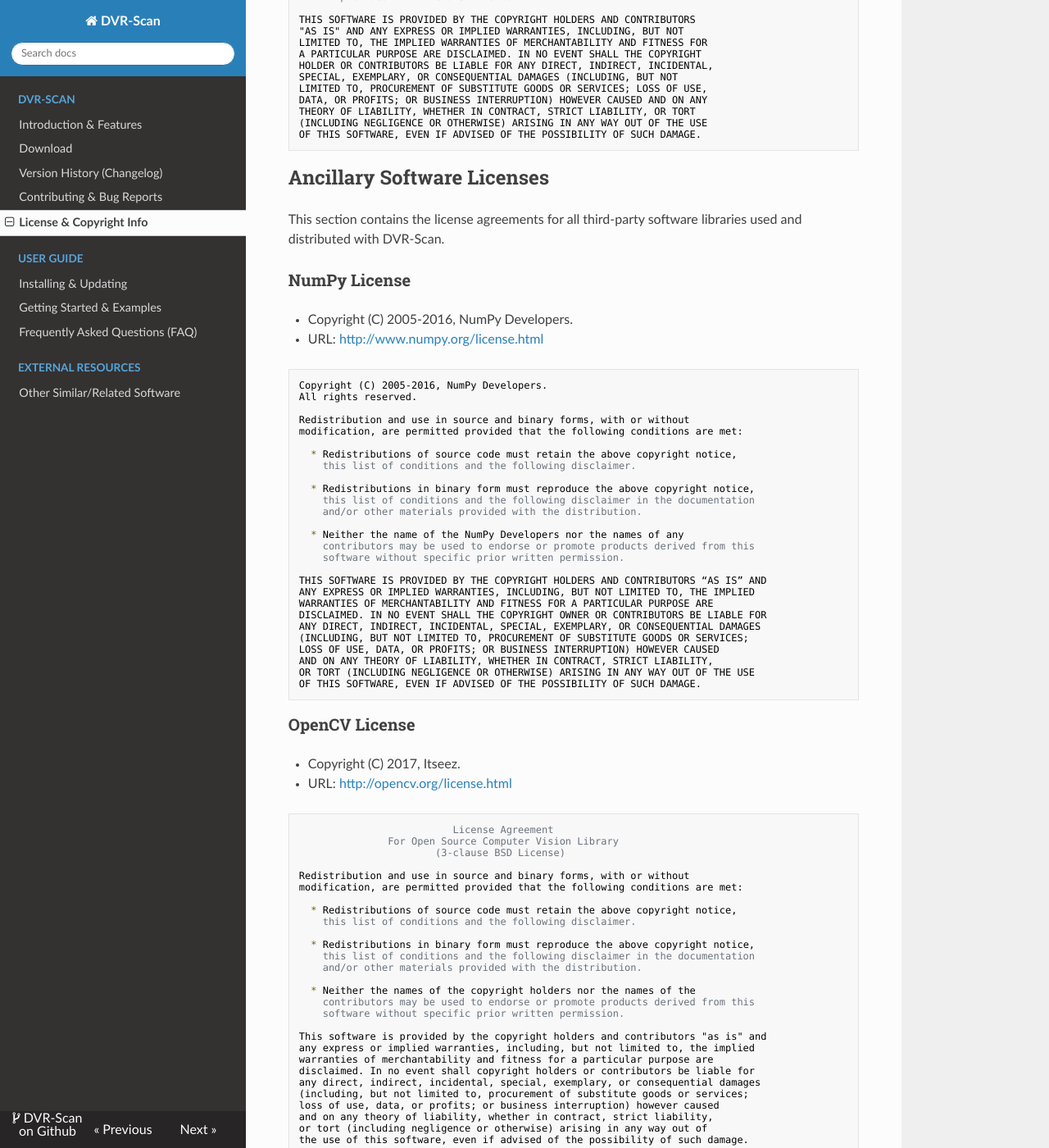
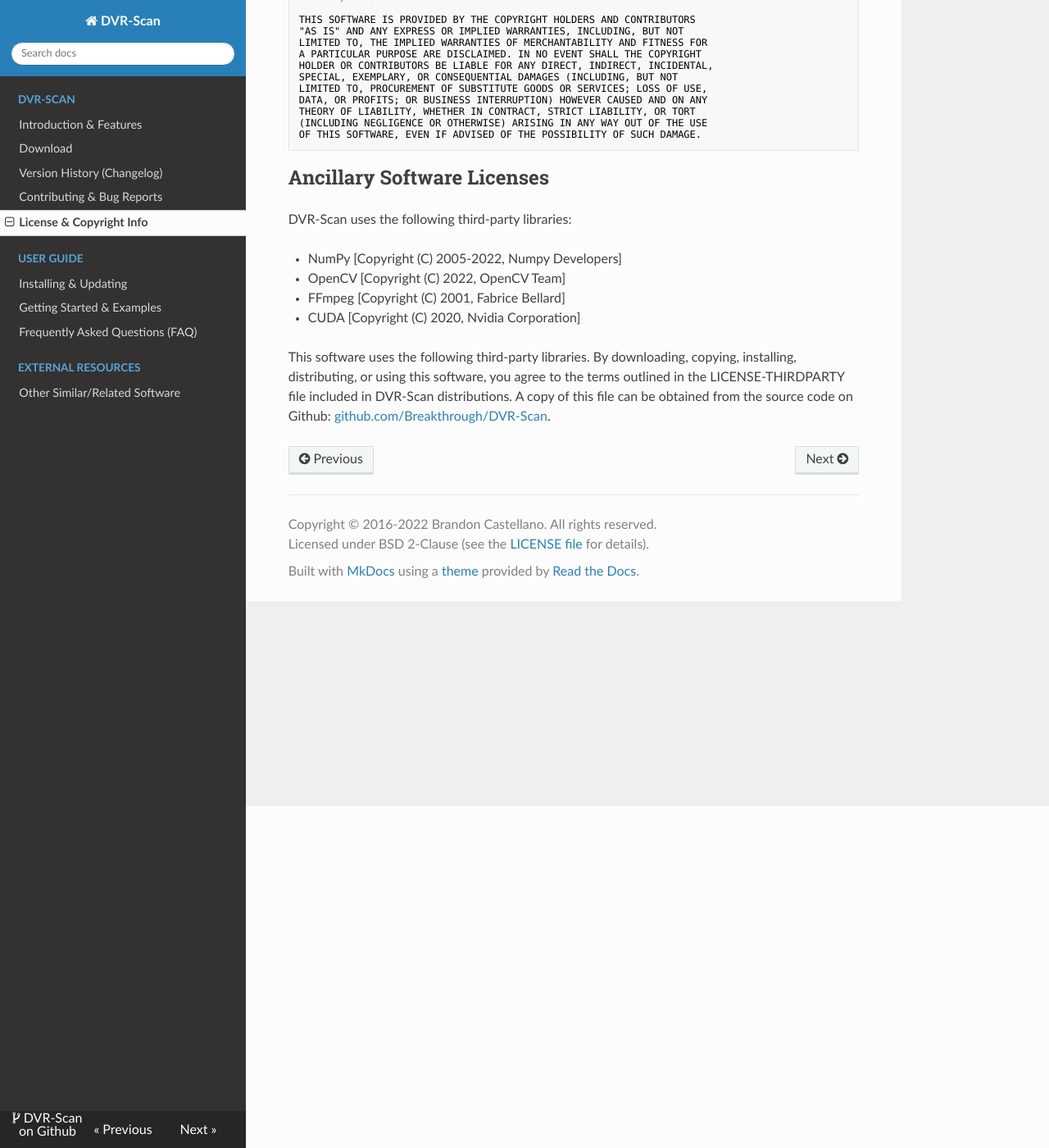
Before and after one commit to Breakthrough/DVR-Scan, an MkDocs documentation site: the page built from docs/copyright.md, in a window 1280 px wide and 1400 px high, scrolled down 417 px. Shown: the whole window at 82% size. Built offline with MkDocs 1.6.1, drawn with Linux system fonts in a browser that asks for light colours; nearby versions of some CDN libraries; old or Windows-style settings are respelled for this version of MkDocs.

Commit message:
[docs] Update license/copyright info based on new dependencies.

````diff
--- a/docs/copyright.md
+++ b/docs/copyright.md
@@ -36,76 +36,11 @@
 
 ## Ancillary Software Licenses
 
-This section contains the license agreements for all third-party software libraries used and distributed with DVR-Scan.
+DVR-Scan uses the following third-party libraries:
 
+ * NumPy [Copyright (C) 2005-2022, Numpy Developers]
+ * OpenCV [Copyright (C) 2022, OpenCV Team]
+ * FFmpeg [Copyright (C) 2001, Fabrice Bellard]
+ * CUDA [Copyright (C) 2020, Nvidia Corporation]
 
-### NumPy License
-
- - Copyright (C) 2005-2016, NumPy Developers.
- - URL: <a href="http://www.numpy.org/license.html" alt="NumPy License">http://www.numpy.org/license.html</a>
-
-```md
-Copyright (C) 2005-2016, NumPy Developers.
-All rights reserved.
-
-Redistribution and use in source and binary forms, with or without
-modification, are permitted provided that the following conditions are met:
-
-  * Redistributions of source code must retain the above copyright notice,
-    this list of conditions and the following disclaimer.
-
-  * Redistributions in binary form must reproduce the above copyright notice,
-    this list of conditions and the following disclaimer in the documentation
-    and/or other materials provided with the distribution.
-
-  * Neither the name of the NumPy Developers nor the names of any
-    contributors may be used to endorse or promote products derived from this
-    software without specific prior written permission.
-
-THIS SOFTWARE IS PROVIDED BY THE COPYRIGHT HOLDERS AND CONTRIBUTORS “AS IS” AND
-ANY EXPRESS OR IMPLIED WARRANTIES, INCLUDING, BUT NOT LIMITED TO, THE IMPLIED
-WARRANTIES OF MERCHANTABILITY AND FITNESS FOR A PARTICULAR PURPOSE ARE
-DISCLAIMED. IN NO EVENT SHALL THE COPYRIGHT OWNER OR CONTRIBUTORS BE LIABLE FOR
-ANY DIRECT, INDIRECT, INCIDENTAL, SPECIAL, EXEMPLARY, OR CONSEQUENTIAL DAMAGES
-(INCLUDING, BUT NOT LIMITED TO, PROCUREMENT OF SUBSTITUTE GOODS OR SERVICES;
-LOSS OF USE, DATA, OR PROFITS; OR BUSINESS INTERRUPTION) HOWEVER CAUSED
-AND ON ANY THEORY OF LIABILITY, WHETHER IN CONTRACT, STRICT LIABILITY,
-OR TORT (INCLUDING NEGLIGENCE OR OTHERWISE) ARISING IN ANY WAY OUT OF THE USE
-OF THIS SOFTWARE, EVEN IF ADVISED OF THE POSSIBILITY OF SUCH DAMAGE.
-```
-
-### OpenCV License
-
- - Copyright (C) 2017, Itseez.
- - URL: <a href="http://opencv.org/license.html" alt="OpenCV License">http://opencv.org/license.html</a>
-
-```md
-                          License Agreement
-               For Open Source Computer Vision Library
-                       (3-clause BSD License)
-
-Redistribution and use in source and binary forms, with or without
-modification, are permitted provided that the following conditions are met:
-
-  * Redistributions of source code must retain the above copyright notice,
-    this list of conditions and the following disclaimer.
-
-  * Redistributions in binary form must reproduce the above copyright notice,
-    this list of conditions and the following disclaimer in the documentation
-    and/or other materials provided with the distribution.
-
-  * Neither the names of the copyright holders nor the names of the
-    contributors may be used to endorse or promote products derived from this
-    software without specific prior written permission.
-
-This software is provided by the copyright holders and contributors "as is" and
-any express or implied warranties, including, but not limited to, the implied
-warranties of merchantability and fitness for a particular purpose are
-disclaimed. In no event shall copyright holders or contributors be liable for
-any direct, indirect, incidental, special, exemplary, or consequential damages
-(including, but not limited to, procurement of substitute goods or services;
-loss of use, data, or profits; or business interruption) however caused
-and on any theory of liability, whether in contract, strict liability,
-or tort (including negligence or otherwise) arising in any way out of
-the use of this software, even if advised of the possibility of such damage.
-```
+This software uses the following third-party libraries. By downloading, copying, installing, distributing, or using this software, you agree to the terms outlined in the LICENSE-THIRDPARTY file included in DVR-Scan distributions. A copy of this file can be obtained from the source code on Github: [github.com/Breakthrough/DVR-Scan](https://github.com/Breakthrough/DVR-Scan).
````
Also changed, not shown: dvr_scan/__init__.py (+9 -4 lines), 7 other files.
